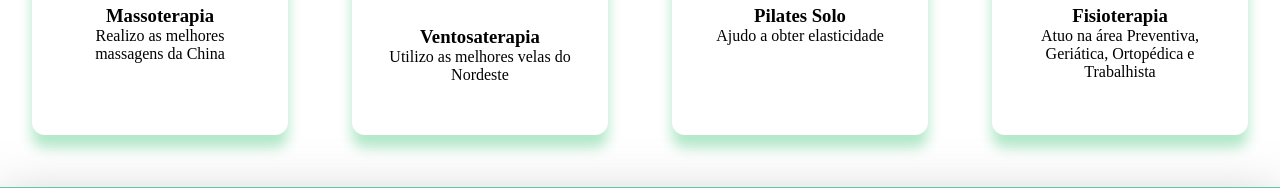
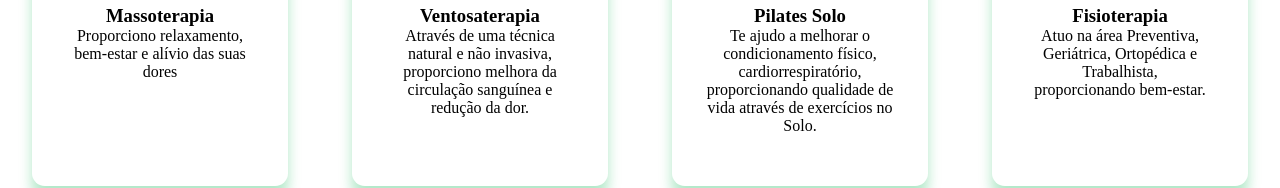
Before and after one commit to KelvinRafael/Portifolio_KriziaCarneiro_1-, a plain HTML site: page index.html in a window 1280 px wide. Shown: the part 885-1073 px from the top of the page. Drawn offline with Linux system fonts and the light colour scheme.

Commit message:
Versão 1.1.2
Realizado ajuste no dimensionamento da imagem do card "ventosaterapia".
Realizado alteração nos textos presentes nos cards dos serviços conforme enviados pelo cliente

```diff
--- a/index.html
+++ b/index.html
@@ -43,7 +43,7 @@
                 <img src="images/massoterapia.jpg" alt="">
                 <div>
                     <h3>Massoterapia</h3>
-                    <p>Realizo as melhores massagens da China</p>
+                    <p>Proporciono relaxamento, bem-estar e alívio das suas dores</p>
                 </div>
             </div>
 
@@ -51,7 +51,7 @@
                 <img src="images/ventosaterapia.jpg" alt="">
                 <div>
                     <h3>Ventosaterapia</h3>
-                    <p>Utilizo as melhores velas do Nordeste</p>
+                    <p>Através de uma técnica natural e não invasiva, proporciono melhora da circulação sanguínea e redução da dor.</p>
                 </div>
             </div>
 
@@ -59,7 +59,7 @@
                 <img src="images/pilates.jpg" alt="">
                 <div>
                     <h3>Pilates Solo</h3>
-                    <p>Ajudo a obter elasticidade</p>
+                    <p>Te ajudo a melhorar o condicionamento físico, cardiorrespiratório, proporcionando qualidade de vida através de exercícios no Solo.</p>
                 </div>
             </div>
 
@@ -67,7 +67,7 @@
                 <img src="images/fisioterapia.jpeg" alt="">
                 <div>
                     <h3>Fisioterapia</h3>
-                    <p>Atuo na área Preventiva, Geriática, Ortopédica e Trabalhista</p>
+                    <p>Atuo na área Preventiva, Geriátrica, Ortopédica e Trabalhista, proporcionando bem-estar.</p>
                 </div>
             </div>
 
```
Also changed, not shown: images/ventosaterapia.jpg.
